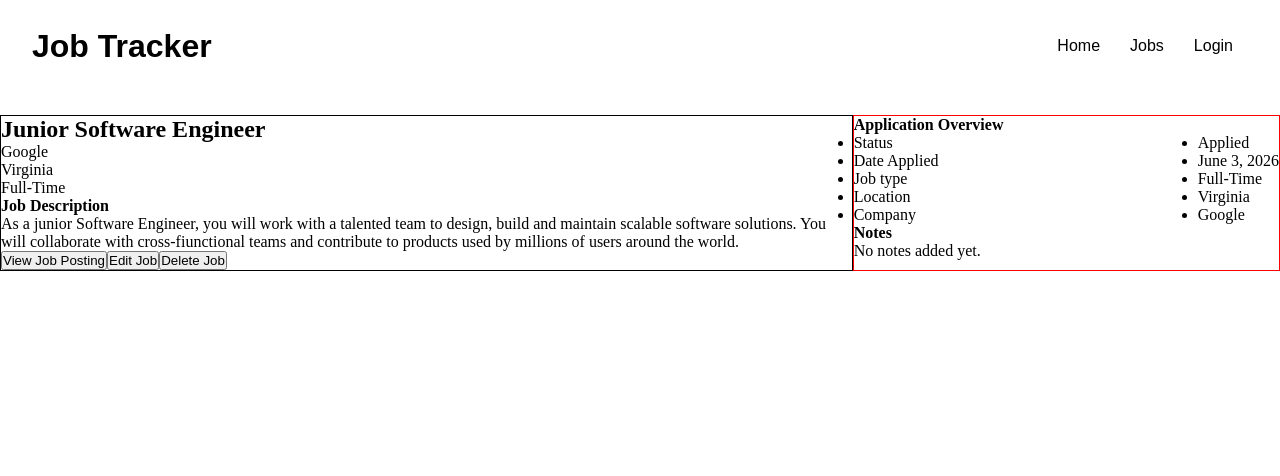
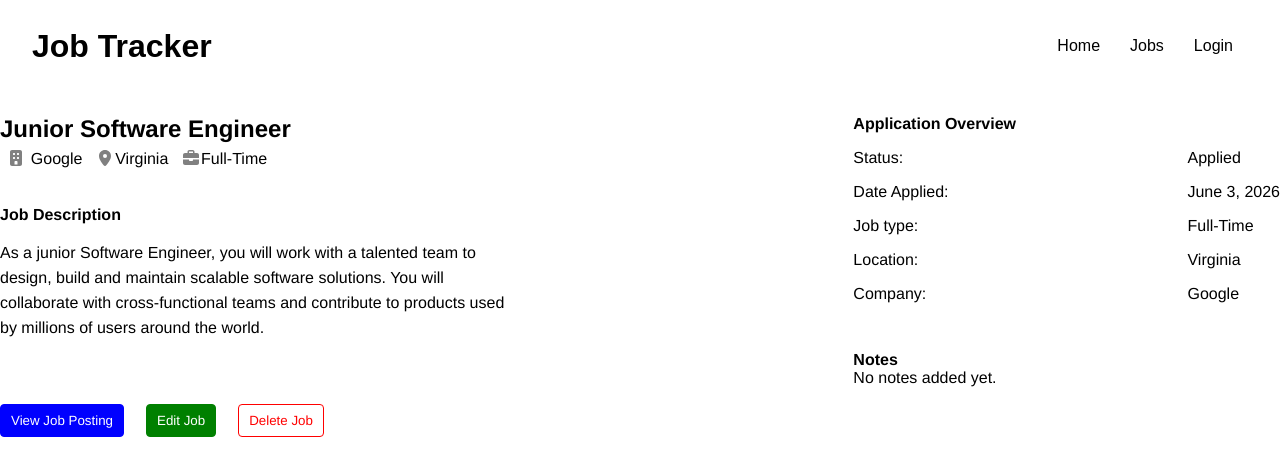
Before and after one commit to AllenCodess/job-tracker, a React (Vite) app in the folder frontend/: page /job-details/1 in a window 1280 px wide. Shown: the top 476 px of the page. Built offline with nearby package versions, Linux system fonts and the light colour scheme; a web font is replaced by a local one.

Commit message:
hardcoded job details page completed for now

```diff
--- a/frontend/src/index.css
+++ b/frontend/src/index.css
@@ -357,21 +357,81 @@
 
 .jd-container {
   display: flex;
+  font-family: "Franklin Gothic Medium", "Arial Narrow", Arial, sans-serif;
 }
 .jd-left-container {
-  border: 1px solid black;
   flex: 2;
 }
 
+.jd-header {
+  margin-bottom: 2rem;
+}
+
+.jd-header-list {
+  display: flex;
+}
+
+.jd-header-list-item {
+  padding: 0.4rem;
+  list-style-type: none;
+}
+
+.jd-description-text {
+  width: 60%;
+  margin-top: 1rem;
+  line-height: 25px;
+  margin-bottom: 4rem;
+}
+
+.jd-btn {
+  padding: 8px 10px;
+  margin-right: 22px;
+  border-radius: 4px;
+  font-family: "Franklin Gothic Medium", "Arial Narrow", Arial, sans-serif;
+}
+
+.vjp {
+  background-color: blue;
+  color: white;
+  border: 1px solid blue;
+}
+
+.ej {
+  background-color: green;
+  color: white;
+  border: 1px solid green;
+}
+
+.dj {
+  background-color: white;
+  color: red;
+  border: 1px solid red;
+}
+
 .jd-right-container {
-  border: 1px solid red;
   flex: 1;
+}
+
+.jd-app-overview-header {
+  margin-bottom: 1rem;
 }
 
 .app-overview-jd {
   display: flex;
   justify-content: space-between;
-  list-style-type: none;
+}
+
+.app-overview-jd-item {
+  padding-bottom: 1rem;
+  list-style: none;
+}
+
+.jd-notes {
+  margin-top: 2rem;
+}
+
+.gray {
+  color: gray;
 }
 
 /* Media Query 768px */
--- a/frontend/src/pages/JobDetails.jsx
+++ b/frontend/src/pages/JobDetails.jsx
@@ -1,3 +1,6 @@
+import { FontAwesomeIcon } from "@fortawesome/react-fontawesome";
+import { faLocationDot, faBriefcase, faBuilding } from "@fortawesome/free-solid-svg-icons";
+
 const JobDetailsPage = () => {
   return (
     <>
@@ -5,46 +8,54 @@ const JobDetailsPage = () => {
         <div className="jd-left-container">
           <div className="jd-header">
             <h2>Junior Software Engineer</h2>
-            <ul>
-              <li>Google</li>
-              <li>Virginia</li>
-              <li>Full-Time</li>
+            <ul className="jd-header-list">
+              <li className="jd-header-list-item">
+                <FontAwesomeIcon icon={faBuilding} className="gray" /> Google
+              </li>
+              <li className="jd-header-list-item">
+                <FontAwesomeIcon icon={faLocationDot} className="gray" />
+                Virginia
+              </li>
+              <li className="jd-header-list-item">
+                <FontAwesomeIcon icon={faBriefcase} className="gray" />
+                Full-Time
+              </li>
             </ul>
           </div>
           <div className="jd-description">
             <h4>Job Description</h4>
-            <p>
+            <p className="jd-description-text">
               As a junior Software Engineer, you will work with a talented team to design, build and
-              maintain scalable software solutions. You will collaborate with cross-fiunctional
-              teams and contribute to products used by millions of users around the world.
+              maintain scalable software solutions. You will collaborate with cross-functional teams
+              and contribute to products used by millions of users around the world.
             </p>
           </div>
           <div className="jd-btns">
-            <button>View Job Posting</button>
-            <button>Edit Job</button>
-            <button>Delete Job</button>
+            <button className="jd-btn vjp">View Job Posting</button>
+            <button className="jd-btn ej">Edit Job</button>
+            <button className="jd-btn dj">Delete Job</button>
           </div>
         </div>
         <div className="jd-right-container">
           <div className="jd-app">
-            <h4>Application Overview</h4>
+            <h4 className="jd-app-overview-header">Application Overview</h4>
             <div className="app-overview-jd">
               <div className="app-overview-jd-left">
                 <ul>
-                  <li>Status</li>
-                  <li>Date Applied</li>
-                  <li>Job type</li>
-                  <li>Location</li>
-                  <li>Company</li>
+                  <li className="app-overview-jd-item">Status:</li>
+                  <li className="app-overview-jd-item">Date Applied:</li>
+                  <li className="app-overview-jd-item">Job type:</li>
+                  <li className="app-overview-jd-item">Location:</li>
+                  <li className="app-overview-jd-item">Company:</li>
                 </ul>
               </div>
               <div className="app-overview-jd-right">
                 <ul>
-                  <li>Applied</li>
-                  <li>June 3, 2026</li>
-                  <li>Full-Time</li>
-                  <li>Virginia</li>
-                  <li>Google</li>
+                  <li className="app-overview-jd-item">Applied</li>
+                  <li className="app-overview-jd-item">June 3, 2026</li>
+                  <li className="app-overview-jd-item">Full-Time</li>
+                  <li className="app-overview-jd-item">Virginia</li>
+                  <li className="app-overview-jd-item">Google</li>
                 </ul>
               </div>
             </div>
```
